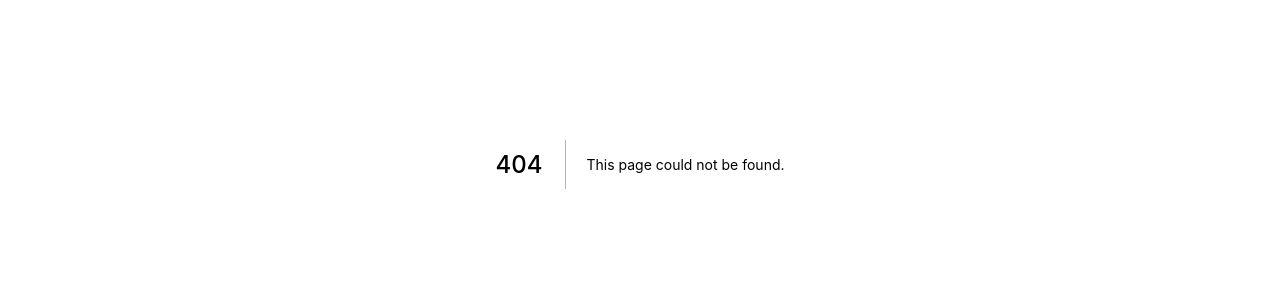
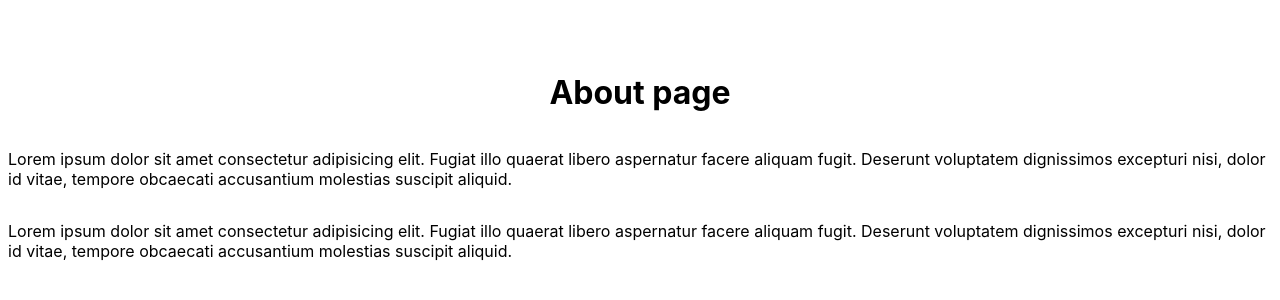
Before and after one commit to YoussefWilliam/next-js-beta, a Next.js app: page /about in a window 1280 px wide. Before the commit this address had no page. Shown: the part 236-536 px from the top of the page. Built offline with nearby package versions, Linux system fonts and the light colour scheme.

Commit message:
Adding different pages and subpages

```diff
--- /dev/null
+++ b/pages/about.js
@@ -0,0 +1,23 @@
+import styles from "../styles/Home.module.css";
+
+const About = () => {
+  return (
+    <div className={styles.container}>
+      <h1>About page</h1>
+      <p>
+        Lorem ipsum dolor sit amet consectetur adipisicing elit. Fugiat illo
+        quaerat libero aspernatur facere aliquam fugit. Deserunt voluptatem
+        dignissimos excepturi nisi, dolor id vitae, tempore obcaecati
+        accusantium molestias suscipit aliquid.
+      </p>
+      <p>
+        Lorem ipsum dolor sit amet consectetur adipisicing elit. Fugiat illo
+        quaerat libero aspernatur facere aliquam fugit. Deserunt voluptatem
+        dignissimos excepturi nisi, dolor id vitae, tempore obcaecati
+        accusantium molestias suscipit aliquid.
+      </p>
+    </div>
+  );
+};
+
+export default About;
```
Also changed, not shown: pages/subpages/index.js (added, +11 -0 lines), pages/subpages/lists.js (added, +17 -0 lines).
